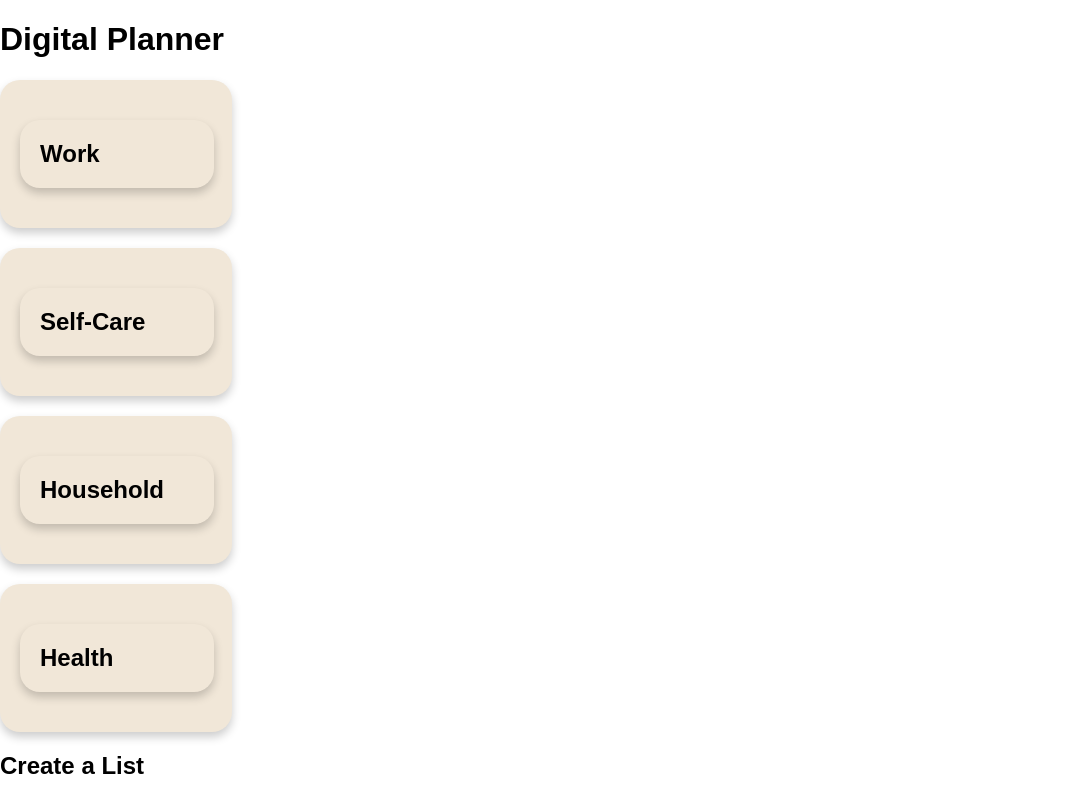
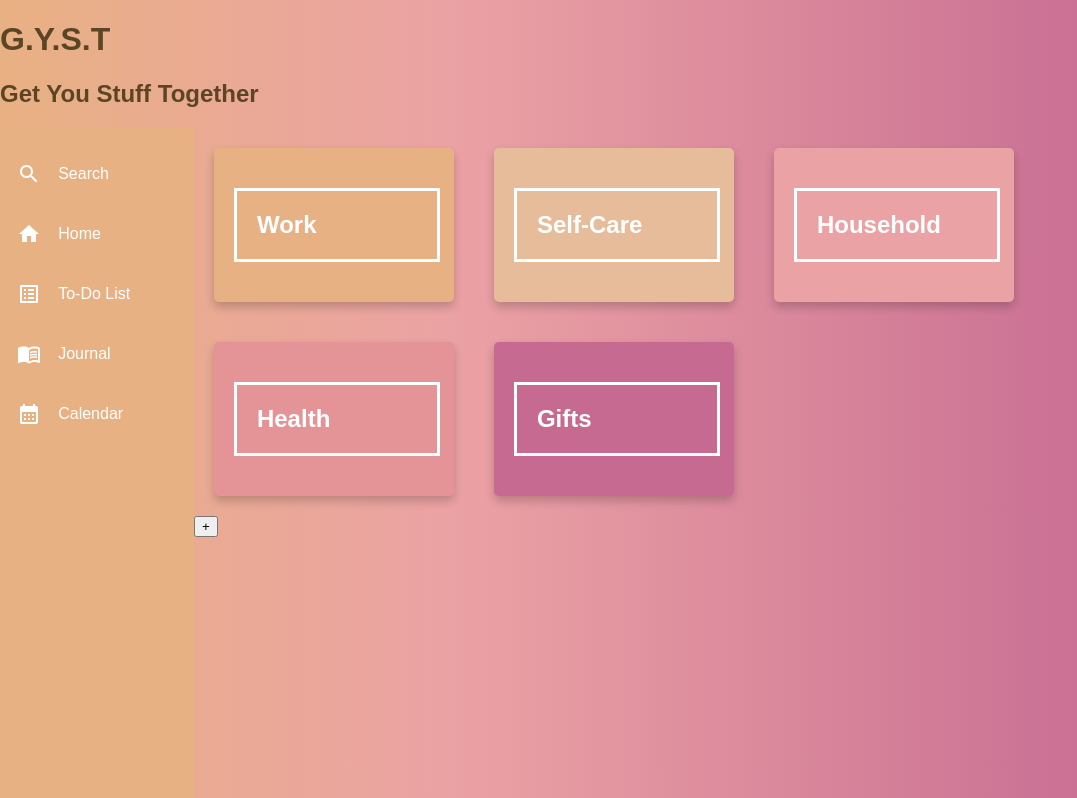
Before and after one commit to samra-a/Frontend_Project_digitalPlanner, a React (Create React App) app: page / in a window 1280 px wide. Shown: the top 798 px of the page, without its empty margins (0-1077 px from the left). Built offline with nearby package versions, Linux system fonts and the light colour scheme; no server answers.

Commit message:
fixed bug debugging

```diff
--- a/src/App.css
+++ b/src/App.css
@@ -1,21 +1,37 @@
 /* app container */
-.App {
-  display: flex;
-  flex-direction: row;
-  justify-content: space-between;
-  align-items: center;
+ .app>h1 {
+  color: #5b4525;
 }
+
+.app>h2 {
+  color: #5b4525;
+}
+
+
+
 
 body {
   margin: 0;
   padding: 0;
   font-family: Arial, Helvetica, sans-serif;
+  background: rgb(232,177,131);
+  background: linear-gradient(90deg, rgba(232,177,131,1) 0%, rgba(235,162,164,1) 35%, rgba(198,106,146,1) 91%);
+}
+
+.whole_container{
+  display: flex;
+  flex-direction: row;
+
+}
+
+.container_top{
+  display: flex;
 }
 
 .Sidebar {
-  height: 100%;
+  height: 100vh;
   width: 250px;
-  background-color: #ceae9dff;
+  background-color: rgb(232,177,131);
 }
 
 .SidebarList{
@@ -73,29 +89,51 @@ body {
 }
 
 .category  {
-  width: 15%;
+  width: 200px;
   max-width: 800px;
-  margin: 20px 0;
+  margin: 20px ;
   padding: 20px;
-  background-color: #f1e7d8;
-  border-radius: 20px;
+  background-color: #201d19;
+  border-radius: 5px;
   box-shadow: 0px 5px 10px 0px rgba(0, 0, 0, 0.2);
+  height: max-content;
+}
+
+.category_container{
+  width: 100%;
+  flex-wrap: wrap;
+  display: flex;
+  justify-content: left;
 }
 
 .category > h2 {
   width: 80%;
+  border-width: 2px;
+  border: solid;
+  border-color: white;
+  color: white;
   max-width: 800px;
   margin: 20px 0;
   padding: 20px;
-  border-radius: 20px;
-  box-shadow: 0px 5px 10px 0px rgba(0, 0, 0, 0.2);
+  /* box-shadow: 0px 5px 10px 0px rgba(0, 0, 0, 0.2); */
 }
 
 .title{
   color: #5b4525;
   cursor: pointer;
 }
-
-.Work {
-  background-color: #130c01;
+.Work{
+  background-color: #e8b183;
 }
+.Self-Care{
+  background-color: #e6bc9a;
+}
+.Household{
+  background-color: #eba2a4;
+}
+.Health{
+  background-color: #e49396;
+}
+.Gifts{
+  background-color: #c66a92;
+}
--- a/src/App.js
+++ b/src/App.js
@@ -1,18 +1,15 @@
 import './App.css';
-import Sidebar from './components/Sidebar';
 import ToDoListContainer from './containers/toDoListContainer';
 
 function App() {
   return (
-    <>
-    <h1>Digital Planner</h1>
+
+    <div className="app">
+    <h1>G.Y.S.T</h1>
+    <h2>Get You Stuff Together</h2>
     <ToDoListContainer/>
 
-    <div className="App">
-      <Sidebar />
     </div>
-
-    </>
   );
 }
 
--- a/src/components/Category.js
+++ b/src/components/Category.js
@@ -3,7 +3,7 @@ import ListOfLists from "./ListOfLists";
 
 const Category = ({toDoLists, handleAddItemButtonClick, category}) =>  {
     return (
-        <div className="category">
+        <div className={`category ${category}`}>
             <h2>{category}</h2>
             <ListOfLists toDoLists={toDoLists}
           handleAddItemButtonClick={handleAddItemButtonClick}/>
--- /dev/null
+++ b/src/components/Modal.js
@@ -0,0 +1,25 @@
+import React from 'react';
+import '../App.css';
+
+function Modal ({closeModal}) {
+  return (
+      <div className='modalContainer'>
+        <div className="titleCloseBtn">
+          <button onClick={() => closeModal(false)}> x </button>
+          </div>
+        <div className='title'>
+          <h2>Create A New Task</h2>
+        </div>
+        <div className='body'>
+          <p>Enter Title</p>
+          <p>Select category</p>
+        </div>
+        <div className='footer'>
+          <button onClick={() => closeModal(false)}>Cancel</button>
+          <button>Submit</button>
+        </div>
+      </div>
+  )
+}
+
+export default Modal
--- a/src/components/ToDoItemForm.js
+++ b/src/components/ToDoItemForm.js
@@ -43,7 +43,7 @@ const  ToDoItemForm= ({postToDoItem}) => {
         value={newToDoItem.due}
         onChange={(e) => setNewToDoItem({ ...newToDoItem, due: e.target.value })}
 />
-      <input type="submit" value= "create"/>
+      <input type="submit" value= "+"/>
         </form>
      );
 }
--- a/src/components/ToDoList.js
+++ b/src/components/ToDoList.js
@@ -46,9 +46,8 @@ const ToDoList = ({ toDoList, handleAddItemButtonClick }) => {
                 })
                 setToDoItems(updatedItemList);
             })
+    }
 
-    }
-    // updatedItemList.push(updatedItemList.splice(updatedItemList.indexOf(responseToDoItem), 1)[0]);
 
 
 
@@ -56,12 +55,11 @@ const ToDoList = ({ toDoList, handleAddItemButtonClick }) => {
     return (
         <div onClick={handleClick}>
             <h3 className="title">{toDoList.title}</h3>
-            {/* <p>{toDoList.listCategory}</p> */}
             {open && (
             <>
             {toDoItems ? <ToDoItems toDoItems={toDoItems} handleItemCompletionClick={handleItemCompletionClick} /> : <p>List is empty</p>}
             <div className="add-item-button">
-                <button onClick={onButtonClick}>Add New Task</button>
+                <button onClick={onButtonClick}>+</button>
             </div>
             </>
         )}
--- a/src/containers/toDoListContainer.js
+++ b/src/containers/toDoListContainer.js
@@ -1,9 +1,11 @@
-import { useState, useEffect} from "react";
+import { useState, useEffect } from "react";
 import Category from "../components/Category";
 import ListOfLists from "../components/ListOfLists";
 import ToDoItemForm from "../components/ToDoItemForm";
 import ToDoList from "../components/ToDoList";
 import ToDoListForm from "../components/ToDoListForm"
+import Sidebar from "../components/Sidebar";
+import Modal from "../components/Modal";
 
 const ToDoListContainer = () => {
 
@@ -13,6 +15,8 @@ const [listToUpdate, setListToUpdate] = useState([]);
   const [filteredList, setFilteredList] = useState([])
   const [listCategory, setListCategory] = useState([]);
   const [displayItemForm, setDisplayItemForm] = useState(false);
+  const [openModal, setOpenModal] = useState(false);
+
   // const [itemsToUpdate, setItemsToUpdate] = useState(null);
 
   const SERVER_URL = "http://localhost:8080";
@@ -22,14 +26,13 @@ useEffect(() => {
     getAllCategories();
   }, [])
 
-const getAllLists = () =>{
+  const getAllLists = () => {
     fetch(`${SERVER_URL}/to_do_lists`)
       .then((response) => response.json())
       .then((response) => setToDoLists(response))
-      // .then((response) => setToDoLists(response.map((toDoLists)=>toDoLists.title)))
   }
 
-const getAllCategories= ()=>{
+  const getAllCategories = () => {
     fetch(`${SERVER_URL}/to_do_lists/category`)
       .then((response) => response.json())
       .then((response) => setListCategory(response))
@@ -53,13 +56,13 @@ const updateToDoList = (listToUpdate) => {
       headers: { "Content-Type": "application/json" },
       body: JSON.stringify(listToUpdate),
     })
-    .then((response)=> response.json())
-    .then((responseToDoList)=> {
-      const updatedtoDoList = toDoList.map((listToUpdate) =>{
-        if(listToUpdate.id === responseToDoList.id){
+      .then((response) => response.json())
+      .then((responseToDoList) => {
+        const updatedtoDoList = toDoList.map((listToUpdate) => {
+          if (listToUpdate.id === responseToDoList.id) {
             return responseToDoList
           }
-        else{
+          else {
             return listToUpdate
           }
         })
@@ -69,8 +72,9 @@ const updateToDoList = (listToUpdate) => {
     setListToUpdate(null)
   }
 
-  const saveToDoList =(listToUpdate)=> {
+  const saveToDoList = (listToUpdate) => {
     postToDoList(listToUpdate)
+    setOpenModal(false);
   }
 
   const deleteToDoList = (id) => {
@@ -90,16 +94,16 @@ const postToDoItem = (newToDoItem) => {
     })
       .then((response) => response.json())
       .then(() => getAllLists()) //reloads all lists
-    .then(()=>setDisplayItemForm(false))
+      .then(() => setDisplayItemForm(false))
   };
 
   const filterToDoItemsByDueDate = (toDoItem) => {
-    fetch (`http://localhost:8080/to_dos/by_due_date/${toDoItem.due}`)
+    fetch(`http://localhost:8080/to_dos/by_due_date/${toDoItem.due}`)
       .then((response) => response.json())
       .then((response) => setFilteredList(response))
   }
 
-   const handleAddItemButtonClick = (toDoListToUpdate)=>{
+  const handleAddItemButtonClick = (toDoListToUpdate) => {
     setDisplayItemForm(true)
     setToDoList(toDoListToUpdate)
   }
@@ -120,18 +124,34 @@ const postToDoItem = (newToDoItem) => {
 
 
   return (
-        <>
-        {/* <ListOfLists
-          toDoLists={toDoLists}
-          handleAddItemButtonClick={handleAddItemButtonClick}
-        />  */}
-        <Category category={"Work"} toDoLists ={groupByCategory("WORK")} handleAddItemButtonClick={handleAddItemButtonClick}/>
-        <Category category={"Self-Care"} toDoLists={groupByCategory("SELFCARE")} handleAddItemButtonClick={handleAddItemButtonClick}/>
-        <Category category={"Household"}  toDoLists ={groupByCategory("HOUSEHOLD")} handleAddItemButtonClick={handleAddItemButtonClick}/>
-        <Category category={"Health"}  toDoLists ={groupByCategory("HEALTH")} handleAddItemButtonClick={handleAddItemButtonClick}/>
-        <ToDoListForm listCategory={listCategory} saveToDoList={saveToDoList} listToUpdate={listToUpdate}/>
-        {displayItemForm ? <ToDoItemForm postToDoItem={postToDoItem}/> : null}
-        </>
+    <div className="whole_container">
+      <Sidebar />
+      <div className="container_body">
+        <div className="container_top">
+          <div className="category_container">
+            <Category category={"Work"} toDoLists={groupByCategory("WORK")} handleAddItemButtonClick={handleAddItemButtonClick} />
+            <Category category={"Self-Care"} toDoLists={groupByCategory("SELFCARE")} handleAddItemButtonClick={handleAddItemButtonClick} />
+            <Category category={"Household"} toDoLists={groupByCategory("HOUSEHOLD")} handleAddItemButtonClick={handleAddItemButtonClick} />
+            <Category category={"Health"} toDoLists={groupByCategory("HEALTH")} handleAddItemButtonClick={handleAddItemButtonClick} />
+            <Category category={"Gifts"} toDoLists={groupByCategory("GIFTS")} handleAddItemButtonClick={handleAddItemButtonClick} />
+          </div>
+        </div>
+        <div className="container_bottom">
+          <button
+            className="openModalBtn"
+            onClick={() => {
+              setOpenModal(true);
+            }}
+          >
+            +
+          </button>
+          {openModal && <ToDoListForm listCategory={listCategory} closeModal={()=>{setOpenModal(false)}} saveToDoList={saveToDoList} listToUpdate={listToUpdate} />}
+          {/* {openModal && <Modal closeModal={()=>{setOpenModal(false)}} />} */}
+          {displayItemForm ? <ToDoItemForm postToDoItem={postToDoItem} /> : null}
+        </div>
+
+      </div>
+    </div>
 
   );
 }
```
Also changed, not shown: src/components/ToDoListForm.js (+20 -1 lines). Lines whose indentation alone changed are shown as unchanged.
